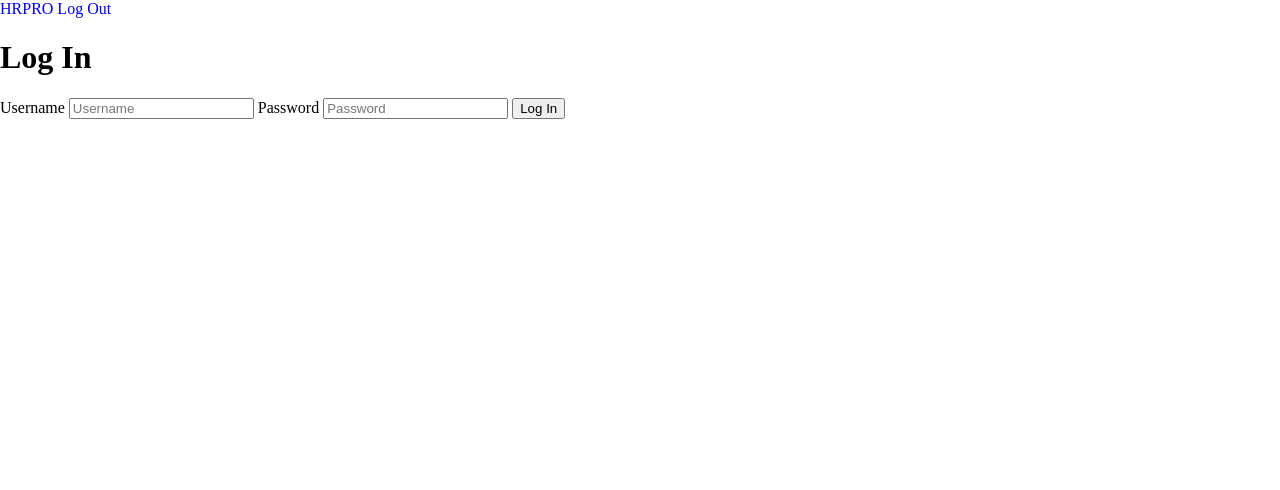
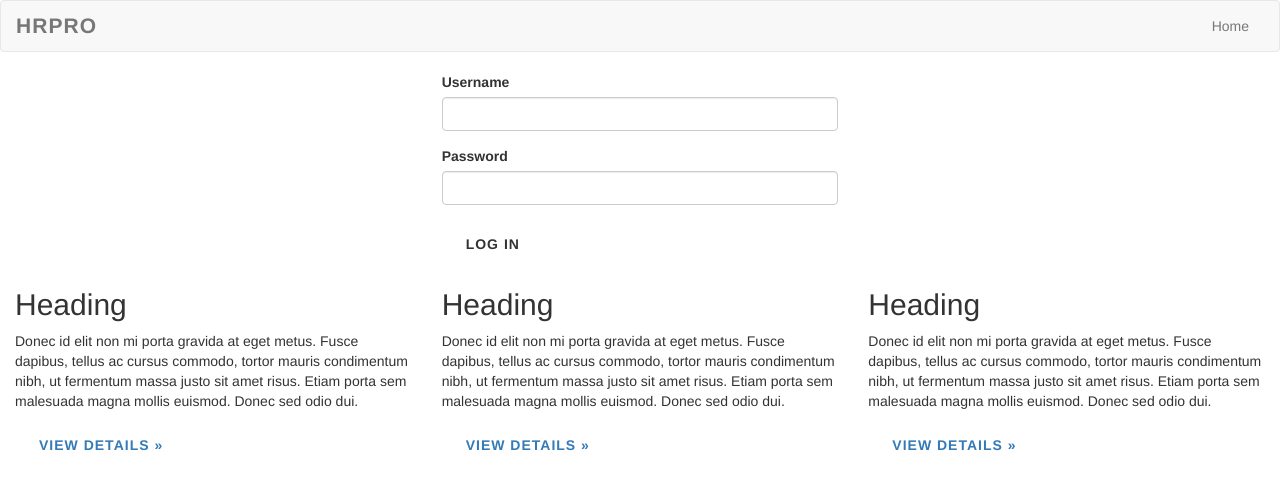
Before and after one commit to troyacosta/hackathon-project, a website: page index.html in a window 1280 px wide. Drawn offline with nearby package versions, Linux system fonts and the light colour scheme; a web font is replaced by a local one.

Commit message:
html updated with login form and section for users

```diff
--- a/index.html
+++ b/index.html
@@ -1,31 +1,99 @@
 <!DOCTYPE html>
 <html>
 <head>
-	<title>Hackathon Project</title>
+	<title>HRPRO MOCKUP</title>
 	<link rel="stylesheet" type="text/css" href="/styles/main.sass.css">
 	<link href="https://fonts.googleapis.com/css?family=Istok+Web|Coda" rel="stylesheet" type="text/css">
 </head>
 <body>
-	<nav class="nav-container">
-	    <div class="">
-	        <a href="#" class="brand-logo">HRPRO</a>
-		    <a href="#">Log Out</a>
-	    </div>
+
+	<nav class="navbar navbar-default">
+		<div class="container-fluid">
+	<!-- Brand and toggle get grouped for better mobile display -->
+			<div class="navbar-header">
+				<button type="button" class="navbar-toggle collapsed" data-toggle="collapse" data-target="#bs-example-navbar-collapse-1" aria-expanded="false">
+				<span class="sr-only">Toggle navigation</span>
+				<span class="icon-bar"></span>
+				<span class="icon-bar"></span>
+				<span class="icon-bar"></span>
+				</button>
+				<a class="navbar-brand" href="#">HRPRO</a>
+			</div>
+	<!-- Collect the nav links, forms, and other content for toggling -->
+			<div class="collapse navbar-collapse" id="bs-example-navbar-collapse-1">
+				<ul class="nav navbar-nav navbar-right">
+					<li><a href="#">Home</a></li>
+				</ul>
+			</div><!-- /.navbar-collapse -->
+		</div><!-- /.container-fluid -->
 	</nav>
+	<!-- logIn starts here-->
+	<div class="container-fluid">
+		<section class="row" id="home">
+			<div class="col-md-4"></div>
+			<div class="col-md-4">
+				<form role="form">
+					<div class="form-group">
+						<label>
+							Username
+						</label>
+						<input type="username" class="form-control" id="adminUsername" />
+					</div>
+					<div class="form-group">
+						<label>
+							Password
+						</label>
+						<input type="password" class="form-control" id="adminPassword"/>
+					</div>
+					<button type="submit" class="btn btn-default">
+						Log In
+					</button>
+				</form>
+			</div>
+			<div class="col-md-4"></div>
+		</section>
+	</div>
+<!--logIn ends here-->
 
-	<form class="loginForm">
-		<h1>Log In</h1>
-		<label>Username</label>
-		<input type="text" id="login" placeholder="Username">
-		<label>Password</label>
-		<input type="text" id="password" placeholder="Password">
-		<button id="loginBtn">Log In</button>
-	</form>
+<!--Employee section starts here-->
 
-	<section>
+	<section class="container-fluid">
+		<div class="row">
+			<div class="col-md-4">
+				<h2>
+					Heading
+				</h2>
+				<p>
+					Donec id elit non mi porta gravida at eget metus. Fusce dapibus, tellus ac cursus commodo, tortor mauris condimentum nibh, ut fermentum massa justo sit amet risus. Etiam porta sem malesuada magna mollis euismod. Donec sed odio dui.
+				</p>
+				<p>
+					<a class="btn" href="#">View details »</a>
+				</p>
+			</div>
+			<div class="col-md-4">
+				<h2>
+					Heading
+				</h2>
+				<p>
+					Donec id elit non mi porta gravida at eget metus. Fusce dapibus, tellus ac cursus commodo, tortor mauris condimentum nibh, ut fermentum massa justo sit amet risus. Etiam porta sem malesuada magna mollis euismod. Donec sed odio dui.
+				</p>
+				<p>
+					<a class="btn" href="#">View details »</a>
+				</p>
+			</div>
+			<div class="col-md-4">
+				<h2>
+					Heading
+				</h2>
+				<p>
+					Donec id elit non mi porta gravida at eget metus. Fusce dapibus, tellus ac cursus commodo, tortor mauris condimentum nibh, ut fermentum massa justo sit amet risus. Etiam porta sem malesuada magna mollis euismod. Donec sed odio dui.
+				</p>
+				<p>
+					<a class="btn" href="#">View details »</a>
+				</p>
+			</div>
+		</div>
+	</section>
 
-	</section>
-	<script type="text/javascript" src="/scripts/bundle.js"></script>
 </body>
-
 </html>
--- a/scripts/collections/employeeCollection.js
+++ b/scripts/collections/employeeCollection.js
@@ -0,0 +1,6 @@
+var Backbone = require('backbone');
+var EmployeeModel = require('../collections/employeeCollection.js');
+module.exports = Backbone.Collection.extend({
+	model: EmployeeModel,
+	url: ''
+})
--- a/scripts/views/employee.views.js
+++ b/scripts/views/employee.views.js
@@ -0,0 +1 @@
+var Backbone = require('backbone');
--- a/styles/main.sass.css
+++ b/styles/main.sass.css
@@ -1,9 +1,35 @@
+@import url(../node_modules/bootstrap/dist/css/bootstrap.css);
 html, body {
   margin: 0 auto; }
 
-.navbar {
-  background: #33B5E6;
-  font-family: Coda, Arial, sans-serif; }
+.navbar-brand {
+  font-size: 1.5em;
+  font-weight: bolder;
+  letter-spacing: 0.05em; }
 
-a {
-  text-decoration: none; }
+.btn.outline {
+  background: none;
+  padding: .3em; }
+
+.btn-primary.outline {
+  border: 2px solid #0099cc;
+  color: #0099cc; }
+
+.btn-primary.outline:hover, .btn-primary.outline:focus, .btn-primary.outline:active, .btn-primary.outline.active, .open > .dropdown-toggle.btn-primary {
+  color: #33a6cc;
+  border-color: #33a6cc; }
+
+.btn-primary.outline:active, .btn-primary.outline.active {
+  border-color: #007299;
+  color: #007299;
+  box-shadow: none; }
+
+.btn {
+  padding: 14px 24px;
+  border: 0 none;
+  font-weight: 700;
+  letter-spacing: 1px;
+  text-transform: uppercase; }
+
+.btn:focus, .btn:active:focus, .btn.active:focus {
+  outline: 0 none; }
--- a/styles/main.scss
+++ b/styles/main.scss
@@ -1,12 +1,40 @@
+@import '../node_modules/bootstrap/dist/css/bootstrap.css';
+
 html, body {
 	margin: 0 auto;
 }
 
-.navbar {
-	background: #33B5E6;
-	font-family: Coda, Arial, sans-serif;
+.navbar-brand {
+	font-size: 1.5em;
+	font-weight: bolder;
+	letter-spacing: 0.05em;
+	}
+
+.btn.outline {
+    background: none;
+    padding: .3em;
+}
+.btn-primary.outline {
+    border: 2px solid #0099cc;
+    color: #0099cc;
+}
+.btn-primary.outline:hover, .btn-primary.outline:focus, .btn-primary.outline:active, .btn-primary.outline.active, .open > .dropdown-toggle.btn-primary {
+    color: #33a6cc;
+    border-color: #33a6cc;
+}
+.btn-primary.outline:active, .btn-primary.outline.active {
+    border-color: #007299;
+    color: #007299;
+    box-shadow: none;
 }
 
-a {
-	text-decoration: none;
+.btn {
+    padding: 14px 24px;
+    border: 0 none;
+    font-weight: 700;
+    letter-spacing: 1px;
+    text-transform: uppercase;
 }
+.btn:focus, .btn:active:focus, .btn.active:focus {
+    outline: 0 none;
+}
```
Also changed, not shown: scripts/models/employeeModel.js (+16 -0 lines).
